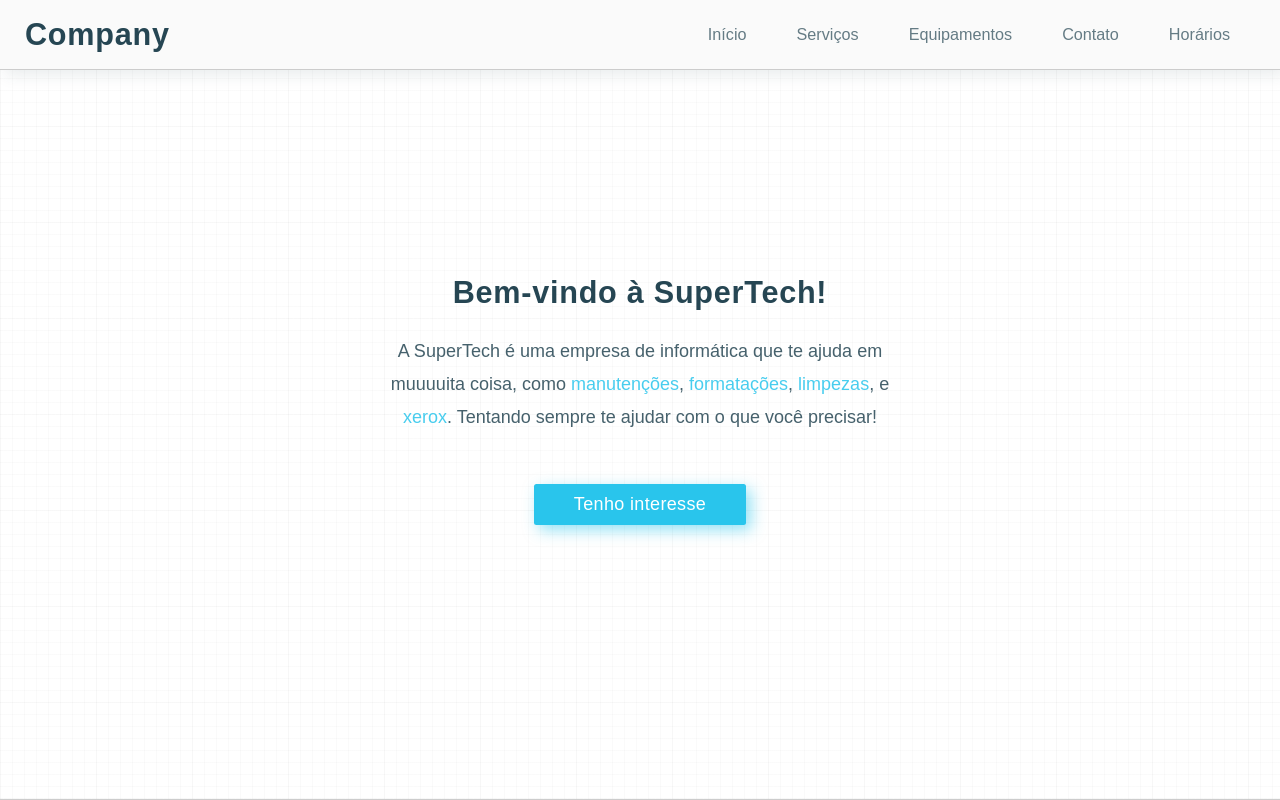
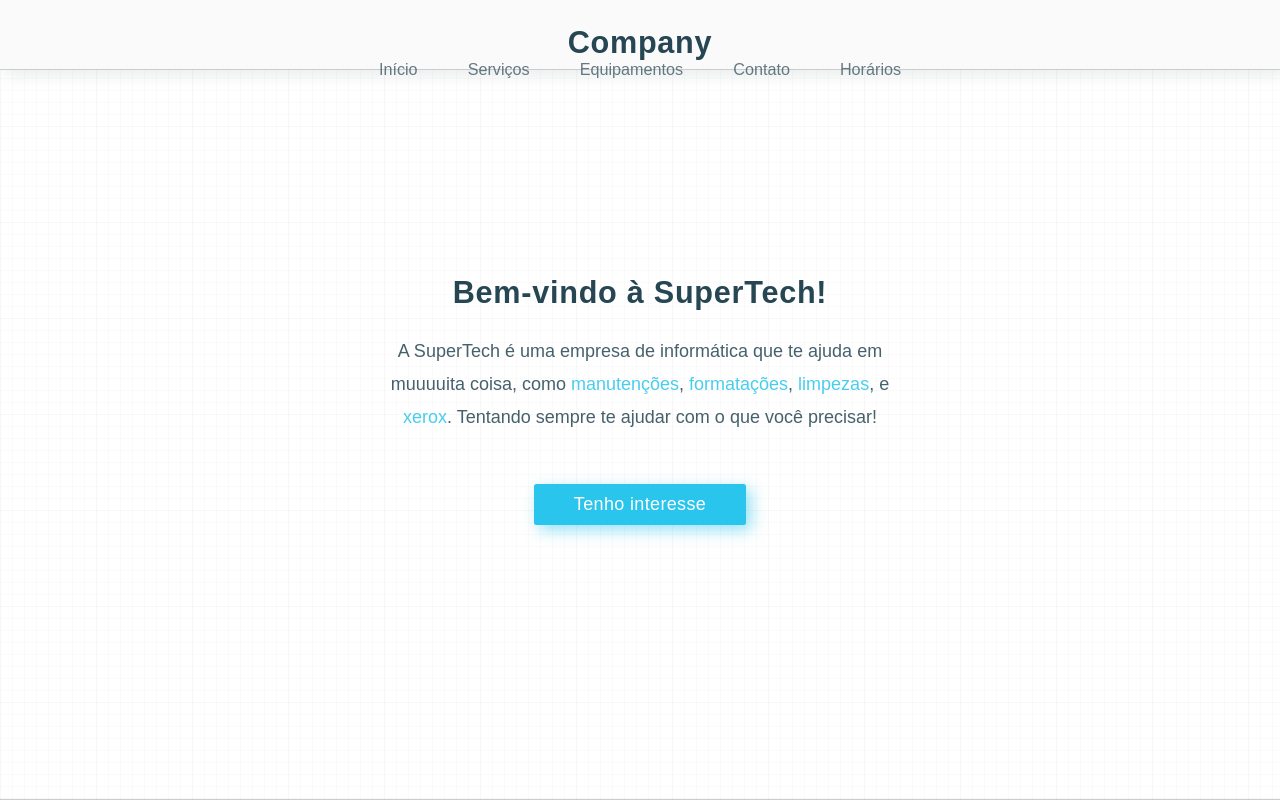
Before and after one commit to gasampaiosouza/tech-website, a Next.js app: page / in a window 1280 px wide. Shown: the top 800 px of the page. Built offline with nearby package versions, Linux system fonts and the light colour scheme.

Commit message:
change flex default's direction

```diff
--- a/scss/config.scss
+++ b/scss/config.scss
@@ -73,7 +73,7 @@
 	box-shadow: 5px 5px 15px rgba($color, $quantity);
 }
 
-@mixin flex($justify: center, $align: center, $direction: row) {
+@mixin flex($justify: center, $align: center, $direction: column) {
 	display: flex;
 	justify-content: $justify;
 	align-items: $align;
```
